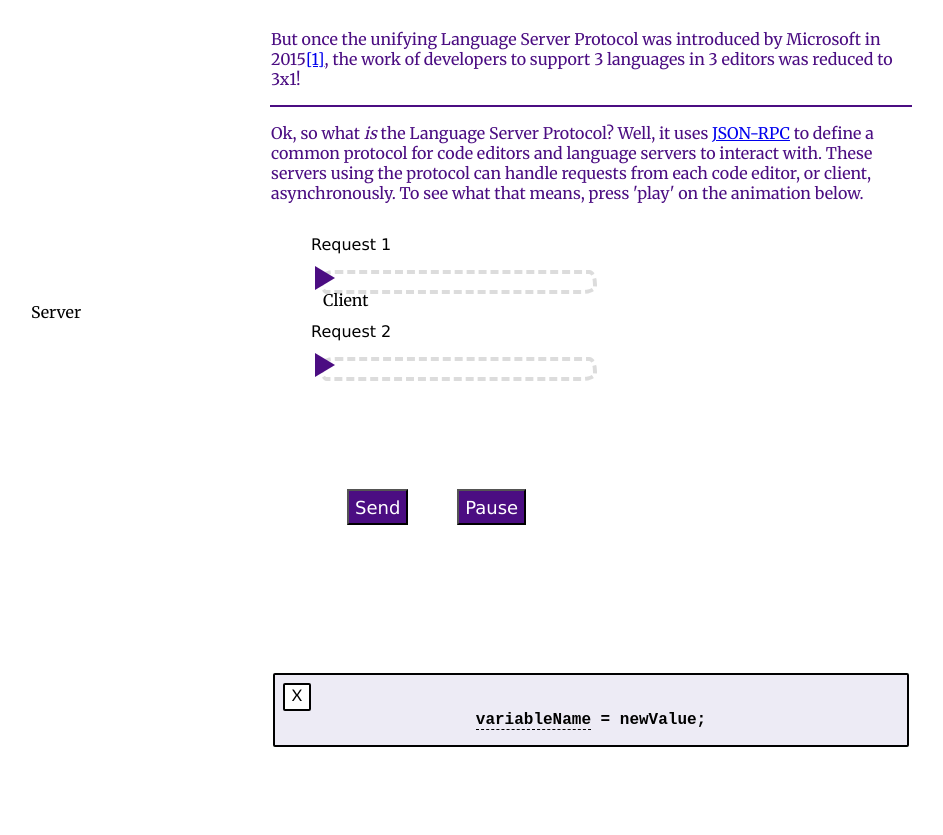
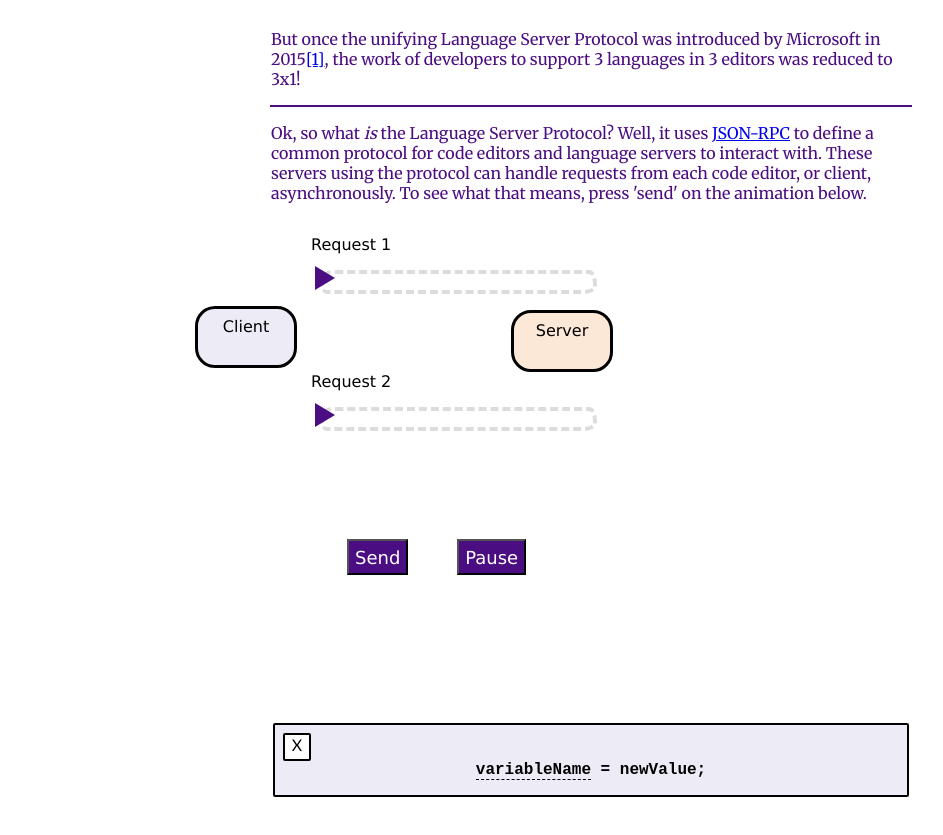
Before and after one commit to Cerchie/what-is-the-lsp, a SvelteKit app: page / in a window 1280 px wide. Shown: the part 2100-2935 px from the top of the page, without its empty margins (49-992 px from the left). Built offline with nearby package versions, Linux system fonts and the light colour scheme.

Commit message:
add server and client styles back in

```diff
--- a/src/components/RequestContainer.svelte
+++ b/src/components/RequestContainer.svelte
@@ -34,6 +34,22 @@
 	margin: auto;
 	padding: 2em;
 }
+
+
+.client {
+	margin-left: -8em;
+	margin-top: 1em;
+	padding-top: .5em;
+	background-color: #edebf5;
+	color: black;
+	border: 3px solid  black;
+	width: 6em;
+	height: 3em;
+	border-radius: 20px;
+	text-align: center;
+	font-family: 'Lucida Sans', 'Lucida Sans Regular', 'Lucida Grande', 'Lucida Sans Unicode', Geneva, Verdana, sans-serif;
+}
+
 .request {
 	margin-bottom: 1em;
 	font-family: 'Lucida Sans', 'Lucida Sans Regular', 'Lucida Grande', 'Lucida Sans Unicode', Geneva, Verdana, sans-serif;
@@ -107,4 +123,20 @@
     background-color: white; /* Text color */
     border: 1px solid #4b0d82;
 }
+
+
+.server {
+	margin-top: 1em;
+	margin-left: 30em;
+	padding-top: .5em;
+	background-color: #fce8d7;
+	border: 3px solid  black;
+	width: 6em;
+	height: 3em;
+	border-radius: 20px;
+	text-align: center;
+	color: black;
+	font-family: 'Lucida Sans', 'Lucida Sans Regular', 'Lucida Grande', 'Lucida Sans Unicode', Geneva, Verdana, sans-serif;
+}
+
   </style>
--- a/src/components/Scrolly.svelte
+++ b/src/components/Scrolly.svelte
@@ -106,7 +106,7 @@ observer.observe(document.querySelector('.image.image-1'));
         <figure>
         <p>Ok, so what <i>is</i> the Language Server Protocol? Well, it uses <a href="https://www.jsonrpc.org/">JSON-RPC</a> to define a common protocol
         for code editors and language servers to interact with. These servers using the protocol can handle requests from each code editor, or client, asynchronously.
-        To see what that means, press 'play' on the animation below.</p>
+        To see what that means, press 'send' on the animation below.</p>
             <RequestContainer/>
 </figure>
 	</ScrollyHelper>
@@ -146,65 +146,6 @@ hr {
 	margin:0 auto;
 	border: 1px solid #4b0d82;
 }
-.exit-btn {
-	border: 2px solid black;
-	height: 1.5em;
-	width: 1.5em;
-	margin-top: .5em;
-	margin-left: .5em;
-	font-family: 'Gill Sans', 'Gill Sans MT', Calibri, 'Trebuchet MS', sans-serif;
-	font-weight: 200;
-	border-radius: 2px;
-	background-color: white;
-}
-.editorwindow {
-	border: 2px solid black;
-	border-radius: 2px;
-	width: 50%;
-	margin: auto;
-	text-align: center;
-	padding-bottom: 1em;
-	font-family: 'Courier New', Courier, monospace;
-	font-weight: 700;
-	background-color: #edebf5;
-}
-.tooltip {
-  position:relative; /* making the .tooltip span a container for the tooltip text */
-  border-bottom:1px dashed #000; /* little indicater to indicate it's hoverable */
-}
-
-.tooltip:before {
-  content: attr(data-text); /* here's the magic */
-  position:absolute;
-
-  /* vertically center */
-  top:50%;
-  transform:translateY(-50%);
-
-  /* move to right */
-  left:100%;
-	margin-left: -2em;
-  margin-top: -2em;
-
-  /* basic styles */
-  width:200px;
-  padding:10px;
-  border-radius:10px;
-  background:#000;
-  color: #fff;
-  text-align:center;
-
-  display:none;
-  /* hide by default */
-}
-
-
-.tooltip:hover:before {
-  display:block;
-}
-
-/* source: https://blog.logrocket.com/creating-beautiful-tooltips-with-only-css/ */
-
 
 
 .img-container-2 {
```
